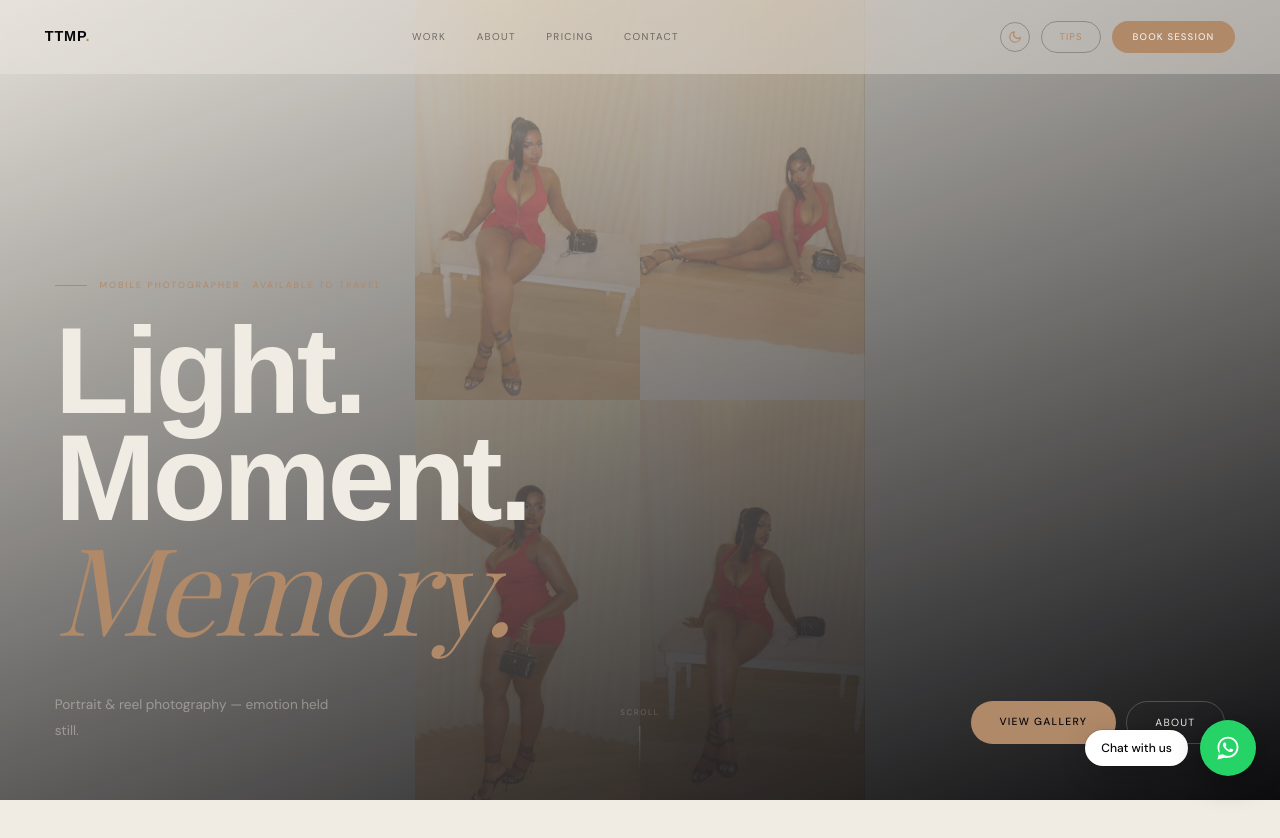
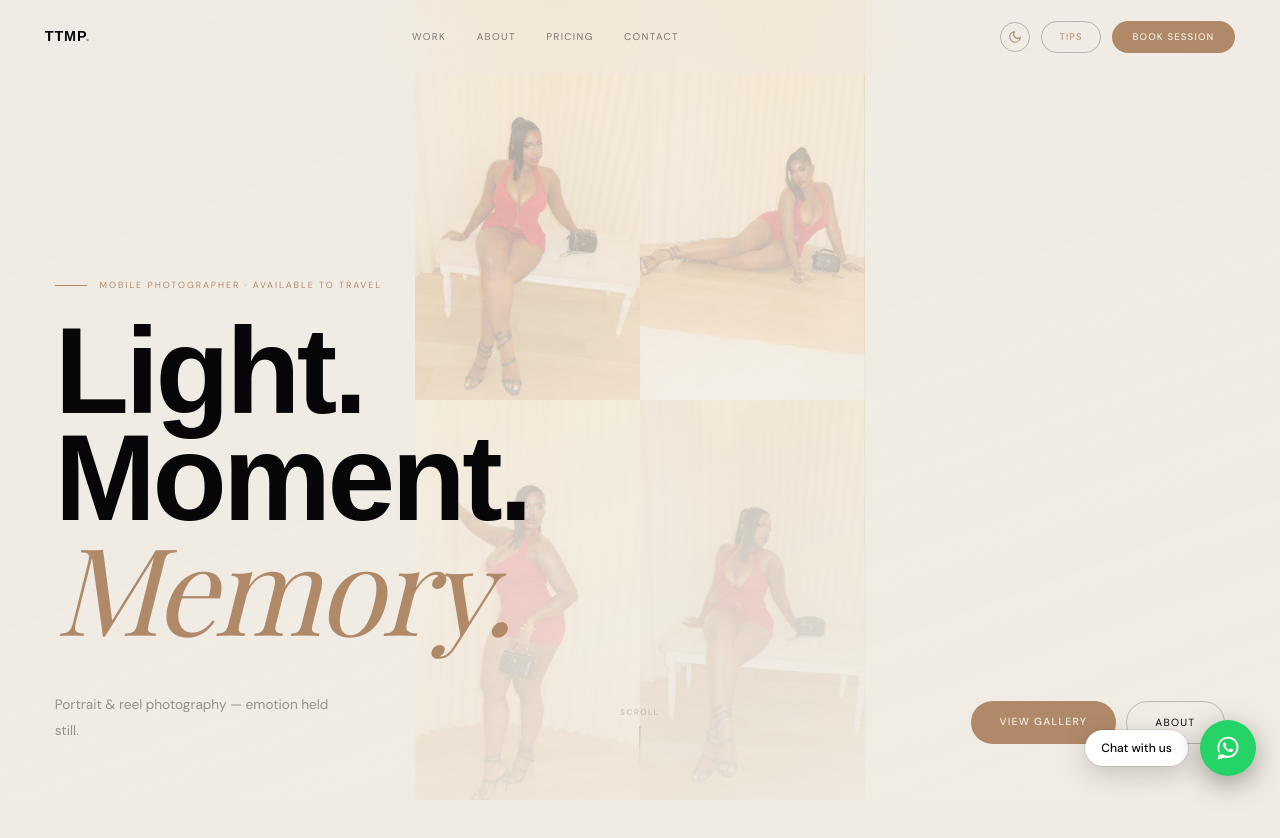
Before and after one commit to moyocodes/LUMEN-Photography-Portfolio, a React (Vite) app: page / in a window 1280 px wide. Shown: the top 838 px of the page. Built offline with nearby package versions, Linux system fonts and the light colour scheme; a web font is replaced by a local one.

Commit message:
Refine hero section layout

```diff
--- a/src/components/site/Hero.jsx
+++ b/src/components/site/Hero.jsx
@@ -74,7 +74,7 @@ export function Hero() {
           className="absolute inset-0"
           style={{
             background:
-              "linear-gradient(160deg, rgba(7,7,10,0.05) 0%, rgba(7,7,10,0.5) 50%, rgba(7,7,10,0.98) 100%)",
+              "linear-gradient(160deg, color-mix(in srgb, var(--background) 5%, transparent) 0%, color-mix(in srgb, var(--background) 50%, transparent) 50%, color-mix(in srgb, var(--background) 98%, transparent) 100%)",
           }}
         />
 
@@ -87,7 +87,7 @@ export function Hero() {
           <p className="mb-[1.6rem] flex items-center gap-[0.8rem] text-[0.56rem] tracking-[0.22em] uppercase text-rose before:block before:h-px before:w-8 before:bg-rose">
             Mobile Photographer · Available to Travel
           </p>
-          <h1 className="mb-[2.8rem] font-display text-[clamp(3.8rem,9.5vw,10rem)] font-black leading-[0.88] tracking-[-0.03em] text-bone">
+          <h1 className="mb-[2.8rem] font-display text-[clamp(3.8rem,9.5vw,10rem)] font-black leading-[0.88] tracking-[-0.03em] text-foreground">
             Light.
             <br />
             Moment.
@@ -95,21 +95,21 @@ export function Hero() {
             <em className="font-serif text-rose font-normal italic">Memory.</em>
           </h1>
           <div className="flex flex-wrap items-end justify-between gap-8">
-            <p className="max-w-[280px] text-[0.85rem] leading-[1.9] text-bone/40">
+            <p className="max-w-[280px] text-[0.85rem] leading-[1.9] text-foreground/40">
               Portrait &amp; reel photography — emotion held still.
             </p>
             <div className="flex gap-[0.6rem]">
               <a
                 href="#film-zone"
                 data-cursor-hover
-                className="inline-block rounded-full bg-rose px-[1.8rem] py-[0.8rem] text-[0.65rem] font-medium tracking-[0.12em] uppercase text-ink no-underline transition-all duration-250 hover:bg-rose-2"
+                className="inline-block rounded-full bg-rose px-[1.8rem] py-[0.8rem] text-[0.65rem] font-medium tracking-[0.12em] uppercase text-background no-underline transition-all duration-250 hover:bg-rose-2"
               >
                 View gallery
               </a>
               <a
                 href="#about"
                 data-cursor-hover
-                className="inline-block rounded-full border border-bone/22 px-[1.8rem] py-[0.8rem] text-[0.65rem] tracking-[0.12em] uppercase text-bone no-underline transition-all duration-250 hover:border-bone/60"
+                className="inline-block rounded-full border border-foreground/22 px-[1.8rem] py-[0.8rem] text-[0.65rem] tracking-[0.12em] uppercase text-foreground no-underline transition-all duration-250 hover:border-foreground/60"
               >
                 About
               </a>
@@ -120,11 +120,12 @@ export function Hero() {
           className="absolute bottom-8 left-1/2 flex -translate-x-1/2 flex-col items-center gap-2"
           ref={hintRef}
         >
-          <span className="text-[0.5rem] tracking-[0.2em] uppercase text-bone/22">Scroll</span>
+          <span className="text-[0.5rem] tracking-[0.2em] uppercase text-foreground/22">Scroll</span>
           <div
             className="h-[2.6rem] w-px"
             style={{
-              background: "linear-gradient(to bottom, rgba(240,236,228,0.22), transparent)",
+              background:
+                "linear-gradient(to bottom, color-mix(in srgb, var(--foreground) 22%, transparent), transparent)",
             }}
           />
         </div>
@@ -136,8 +137,11 @@ export function Hero() {
         >
           <div id="h-q-inner" ref={quoteInnerRef} className="p-8 text-center">
             <h2
-              className="font-serif text-[clamp(2.8rem,7.5vw,8rem)] font-normal italic leading-[0.93] tracking-[-0.01em] text-bone"
-              style={{ textShadow: "0 4px 80px rgba(0,0,0,0.9)" }}
+              className="font-serif text-[clamp(2.8rem,7.5vw,8rem)] font-normal italic leading-[0.93] tracking-[-0.01em] text-foreground"
+              style={{
+                textShadow:
+                  "0 4px 80px color-mix(in srgb, var(--background) 90%, transparent)",
+              }}
             >
               Every frame
               <br />
@@ -152,32 +156,35 @@ export function Hero() {
         <div
           id="h-cta"
           ref={ctaRef}
-          className="absolute inset-0 z-7 flex items-center justify-center pointer-events-none opacity-0 bg-[rgba(7,7,10,0.52)] backdrop-blur-[8px]"
+          className="absolute inset-0 z-7 flex items-center justify-center pointer-events-none opacity-0 backdrop-blur-[8px]"
+          style={{
+            background: "color-mix(in srgb, var(--background) 52%, transparent)",
+          }}
         >
           <div id="h-cta-in" ref={ctaInRef} className="translate-y-10 text-center opacity-0">
             <div className="mb-[1.4rem] text-[0.6rem] tracking-[0.2em] uppercase text-rose">
               Ready to be seen?
             </div>
-            <h3 className="mb-[1.2rem] font-serif text-[clamp(2.8rem,6vw,6.5rem)] font-normal leading-[0.92] text-bone">
+            <h3 className="mb-[1.2rem] font-serif text-[clamp(2.8rem,6vw,6.5rem)] font-normal leading-[0.92] text-foreground">
               Let's make
               <br />
               <em className="italic text-rose">something real.</em>
             </h3>
-            <p className="mx-auto mb-8 max-w-[340px] text-[0.82rem] leading-[1.85] text-bone/38">
+            <p className="mx-auto mb-8 max-w-[340px] text-[0.82rem] leading-[1.85] text-foreground/38">
               A feeling, a moment — preserved in a single frame.
             </p>
             <div className="flex justify-center gap-[0.6rem]">
               <a
                 href="#film-zone"
                 data-cursor-hover
-                className="pointer-events-auto inline-block rounded-full bg-rose px-[1.8rem] py-[0.8rem] text-[0.65rem] font-medium tracking-[0.12em] uppercase text-ink no-underline transition-all duration-250 hover:bg-rose-2"
+                className="pointer-events-auto inline-block rounded-full bg-rose px-[1.8rem] py-[0.8rem] text-[0.65rem] font-medium tracking-[0.12em] uppercase text-background no-underline transition-all duration-250 hover:bg-rose-2"
               >
                 See the work
               </a>
               <a
                 href="#contact"
                 data-cursor-hover
-                className="pointer-events-auto inline-block rounded-full border border-bone/22 px-[1.8rem] py-[0.8rem] text-[0.65rem] tracking-[0.12em] uppercase text-bone no-underline transition-all duration-250 hover:border-bone/60"
+                className="pointer-events-auto inline-block rounded-full border border-foreground/22 px-[1.8rem] py-[0.8rem] text-[0.65rem] tracking-[0.12em] uppercase text-foreground no-underline transition-all duration-250 hover:border-foreground/60"
               >
                 Book now
               </a>
```
Also changed, not shown: .claude/settings.json.
